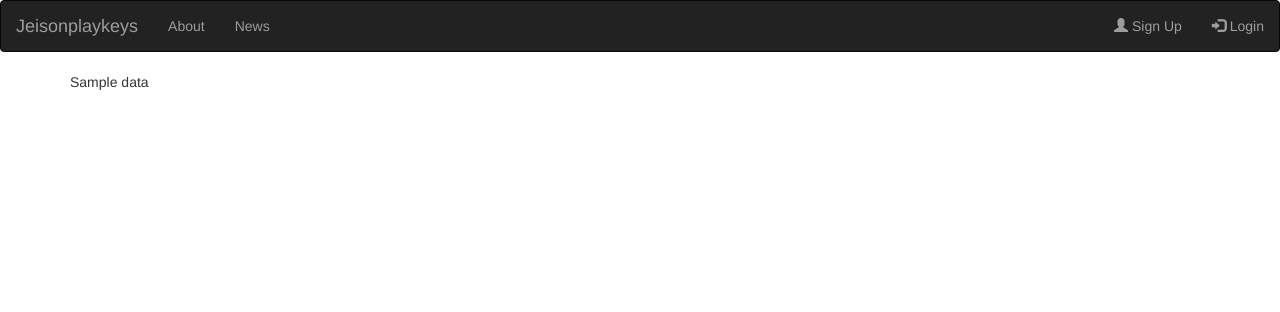
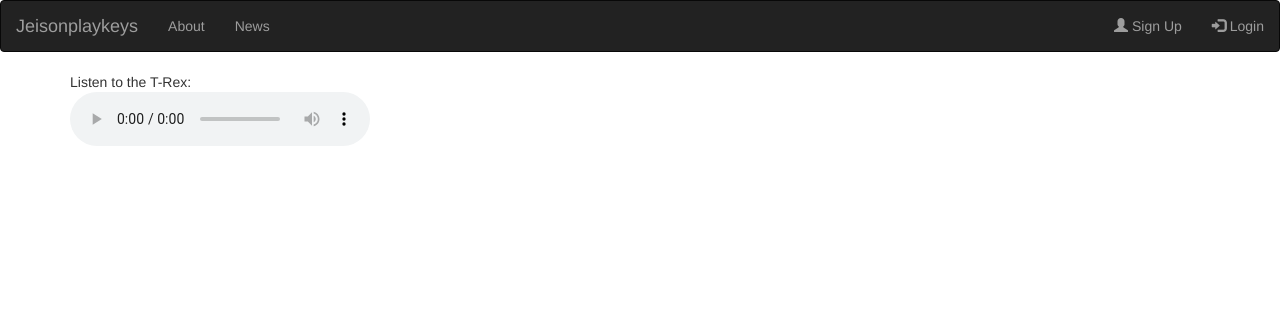
Before and after one commit to ajeiff/jeisonplaykeys-flask, a Flask app: template website/templates/home.html in a window 1280 px wide. Shown: the top 312 px of the page. Run offline with Flask 2, Linux system fonts and the light colour scheme; the template is opened without the code that fills it: most values are stand-ins (such as "Sample title", 1, 10 or a date in 2020); some libraries are stand-ins or nearby versions.

Commit message:
integrate audio player to homepage and test with first mp3 data

```diff
--- a/mapper/mapping_manager.py
+++ b/mapper/mapping_manager.py
@@ -30,4 +30,4 @@ class ListMusicSoundcloud():
 if __name__ == '__main__':
     data = ListMusicSoundcloud("https://kymuvqgv84.execute-api.eu-west-3.amazonaws.com/api/")
     result = data.getlistmetadatasongdict()
-    print(result)
+    result[0]['file']
--- a/website/templates/home.html
+++ b/website/templates/home.html
@@ -1,4 +1,13 @@
 {% extends "base.html" %} {% block title %}Jeisonplaykeys{% endblock title %}
 {% block content %}
-{{ data }}
+<figure>
+    <figcaption>Listen to the T-Rex:</figcaption>
+    <audio
+        controls
+        src={{data[0]['file']}}>
+            Your browser does not support the
+            <code>audio</code> element.
+    </audio>
+</figure>
+
 {% endblock %}
```
